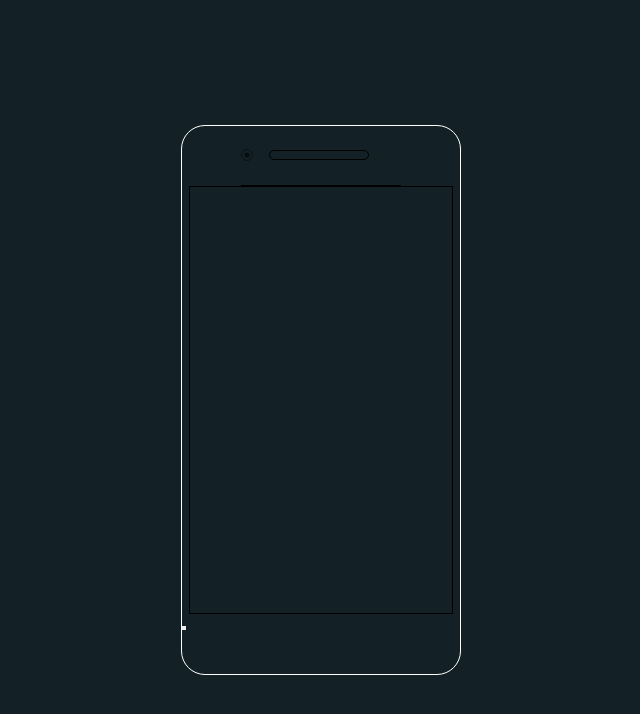
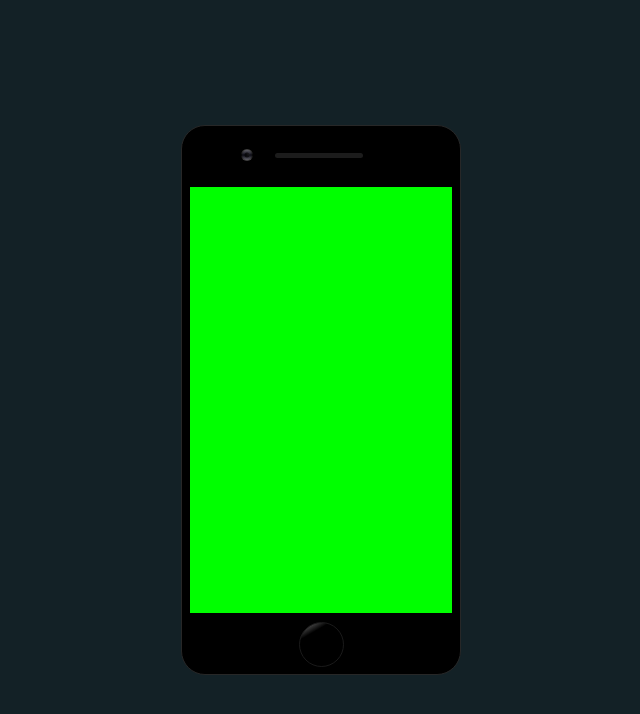
Before and after one commit to Marcelo1080p/iphone-8-plus, a React (Create React App) app: page / in a window 1280 px wide. Shown: the top 714 px of the page, without its empty margins (319-959 px from the left). Built offline with nearby package versions, Linux system fonts and the light colour scheme.

Commit message:
estilizacao do botao

```diff
--- a/src/components/BOTAO/BOTAO.css
+++ b/src/components/BOTAO/BOTAO.css
@@ -5,5 +5,24 @@
 }
 
 button {
+    display: flex;
+    justify-content: center;
+    align-items: center;
+    position: relative;
+    width: 45px;
+    height: 45px;
+    border-radius: 50%;
+    background-color: transparent;
+    cursor: pointer;
+    background: linear-gradient(150deg, gray, rgba(0, 0, 0, 0.534) 25%);
+    border: 1px solid rgb(26, 26, 26);
+}
 
+button::after {
+    content: "";
+    position: absolute;
+    border-radius: 50%;
+    margin: 0 auto;
+    height: 35px;
+    width: 35px;
 }
--- a/src/components/BOTAO/index.jsx
+++ b/src/components/BOTAO/index.jsx
@@ -1,4 +1,5 @@
 import React from "react";
+import "./BOTAO.css"
 
 const BOTAO = (props) => {
   return <button type={props.type}>{props.nome}</button>;
--- a/src/components/IPHONE/IPHONE.CSS
+++ b/src/components/IPHONE/IPHONE.CSS
@@ -9,11 +9,12 @@ main {
     flex-direction: column;
     justify-content: center;
     align-items: center;
-    border: 1px solid white;
+    border: 1px solid rgb(39, 39, 39);
     height: 550px;
     width: 280px;
     border-radius: 24px;
     overflow: hidden;
+    background-color: #000;
 }
 
 main header {
@@ -38,6 +39,8 @@ main header .containerHeader {
     height: 12px;
     border-radius: 50%;
     border: 1px solid rgba(0, 0, 0, 0.445);
+    background: linear-gradient(gray , black, gray);
+    box-shadow: rgba(50, 50, 93, 0.25) 0px 30px 60px -12px inset, rgba(0, 0, 0, 0.3) 0px 18px 36px -18px inset;
 }
 
 .containerHeader .camera::before {
@@ -50,16 +53,44 @@ main header .containerHeader {
     background-color: rgba(0, 0, 0, 0.63);
 }
 
+.containerHeader .camera .cameraReflexo {
+    margin-top: 3.5px;
+    margin-left: 5.6px;
+    width: 1px;
+    height: 1px;
+    top: -50px;
+    border-radius: 50%;
+    background-color: rgba(255, 255, 255, 0.712);
+    filter: blur(1px);
+}
+
 .containerHeader .saidaAudio {
+    display: flex;
+    justify-content: center;
+    align-items: center;
+    position: relative;
     width: 100px;
     height: 10px;
     border: 1px solid;
     border-radius: 24px;
+    background-color: rgba(0, 0, 0, 0.514);
+
+}
+
+.containerHeader .saidaAudio::before {
+    content: "";
+    position: absolute;
+    border-radius: 24px;
+    width: 90%;
+    height: 5px;
+    background-color: rgba(128, 128, 128, 0.219);
+    backdrop-filter: blur(30px);
+
 }
 
 main section {
     width: 95%;
-
+    background-color: #0f0;
     border: 1px solid;
     height: 430px;
 }
@@ -67,4 +98,7 @@ main section {
 main footer {
     height: 60px;
     width: 100%;
+    display: flex;
+    justify-content: center;
+    align-items: center;
 }
--- a/src/components/IPHONE/index.jsX
+++ b/src/components/IPHONE/index.jsX
@@ -7,7 +7,9 @@ const IPHONE = () => {
         <main>
             <header>
                 <div className="containerHeader">
-                    <p className="camera"></p>
+                    <p className="camera">
+                        <p className="cameraReflexo"></p>
+                    </p>
                     <p className="saidaAudio"></p>
                 </div>
             </header>
```
